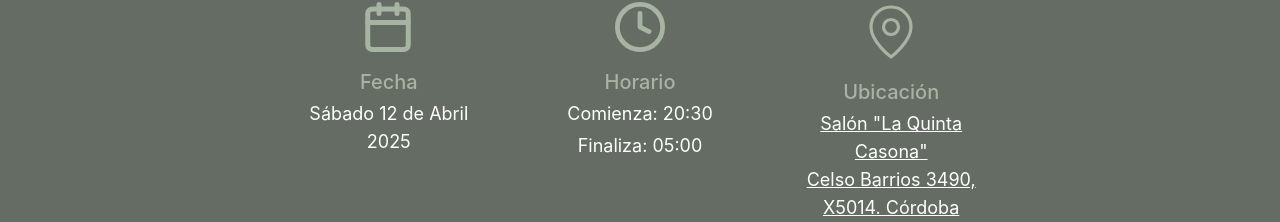
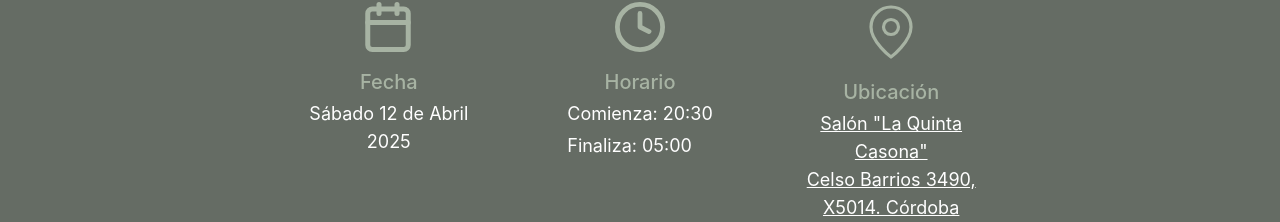
Before and after one commit to KevinToranzo98/bodaantoykevin, a React (Create React App) app: page / in a window 1280 px wide. Shown: the part 990-1212 px from the top of the page. Built offline with nearby package versions, Linux system fonts and the light colour scheme.

Commit message:
CamCambios

```diff
--- a/src/sections/Details.tsx
+++ b/src/sections/Details.tsx
@@ -37,7 +37,7 @@ function Details() {
             <p className="text-white text-sm md:text-base lg:text-lg">
               Comienza: 20:30
             </p>
-            <p className="text-white text-sm md:text-base lg:text-lg">
+            <p className="w-full text-start text-white text-sm md:text-base lg:text-lg">
               Finaliza: 05:00
             </p>
           </div>
```
